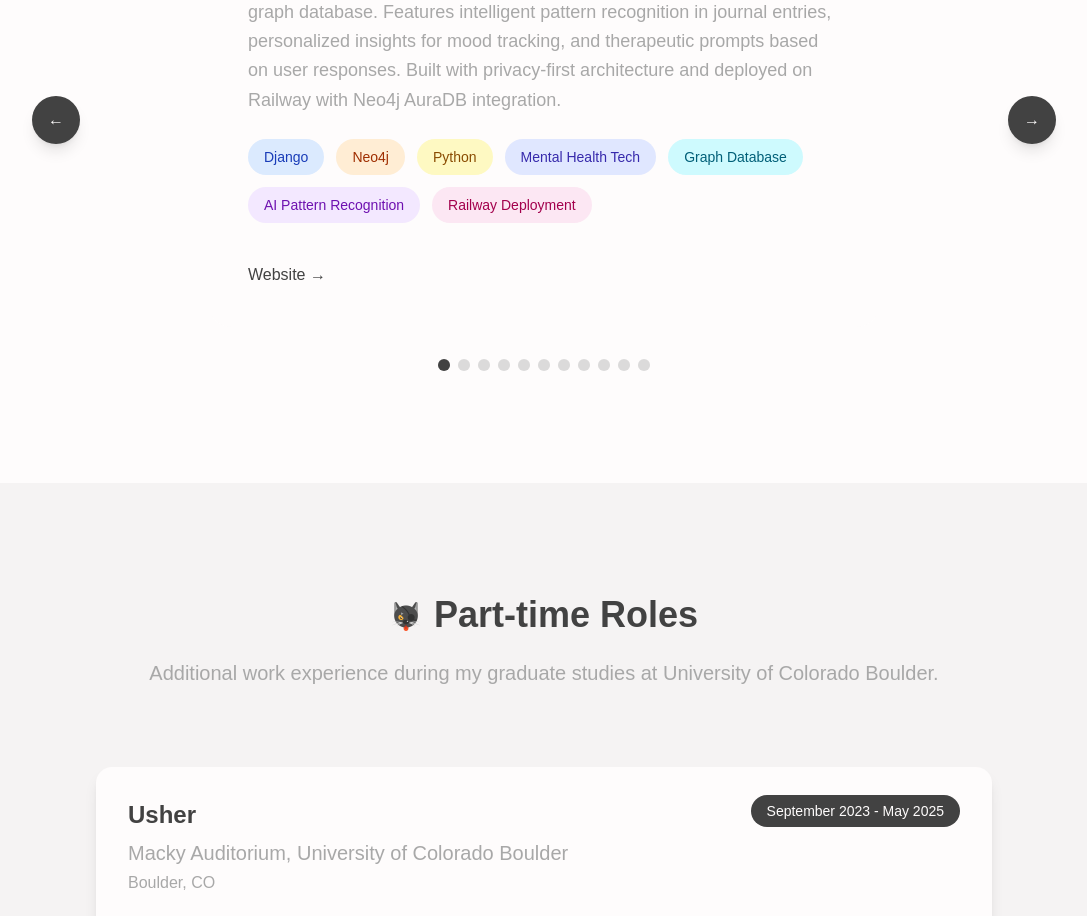
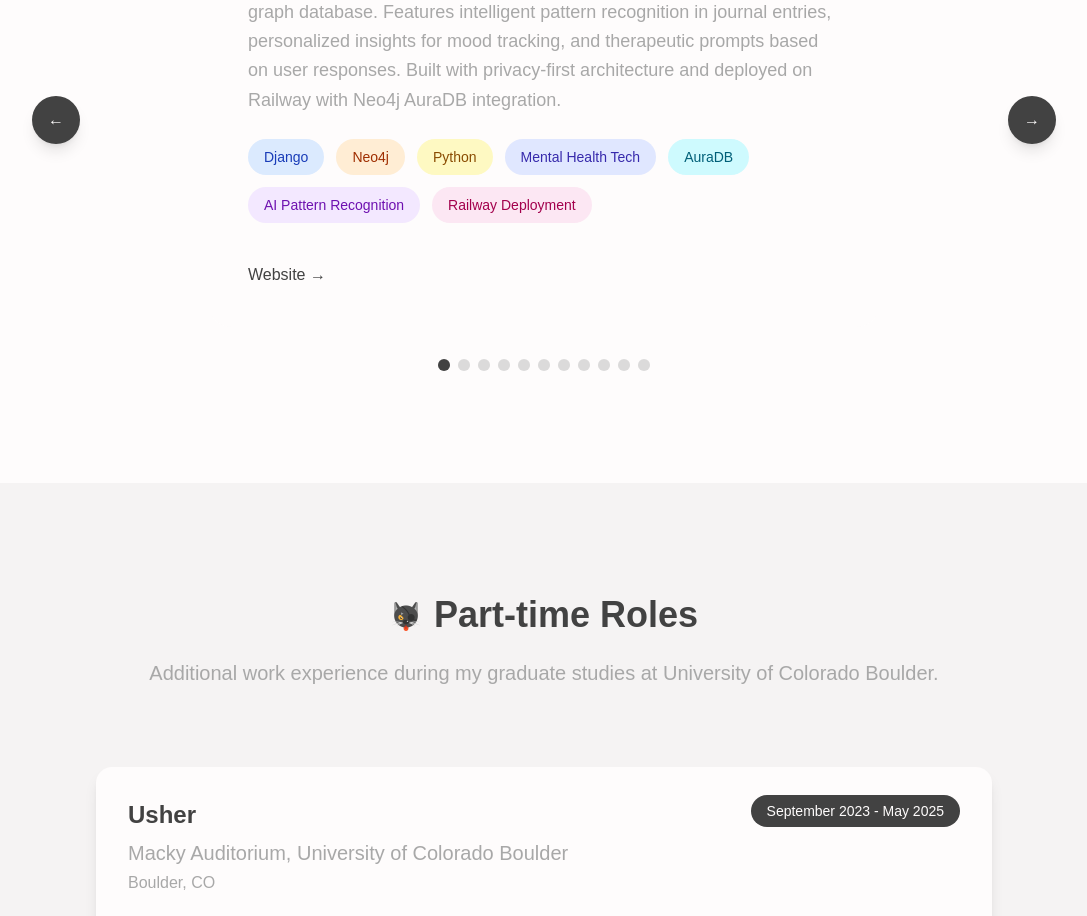
Before and after one commit to NayakAnudeep/portfolio-website, a React (Vite) app: page / in a window 1280 px wide. Shown: the part 4460-5376 px from the top of the page, without its empty margins (96-1183 px from the left). Built offline with nearby package versions, Linux system fonts and the light colour scheme.

Commit message:
updated some skills

```diff
--- a/src/App.jsx
+++ b/src/App.jsx
@@ -6,7 +6,7 @@ function App() {
       id: 1,
       title: "Journal Buddy",
       description: "AI-powered mental health journaling platform using Django and Neo4j graph database. Features intelligent pattern recognition in journal entries, personalized insights for mood tracking, and therapeutic prompts based on user responses. Built with privacy-first architecture and deployed on Railway with Neo4j AuraDB integration.",
-      technologies: ["Django", "Neo4j", "Python", "Mental Health Tech", "Graph Database", "AI Pattern Recognition", "Railway Deployment"],
+      technologies: ["Django", "Neo4j", "Python", "Mental Health Tech", "AuraDB", "AI Pattern Recognition", "Railway Deployment"],
       github: "https://journalbuddy.up.railway.app/"
     },
     {
```
